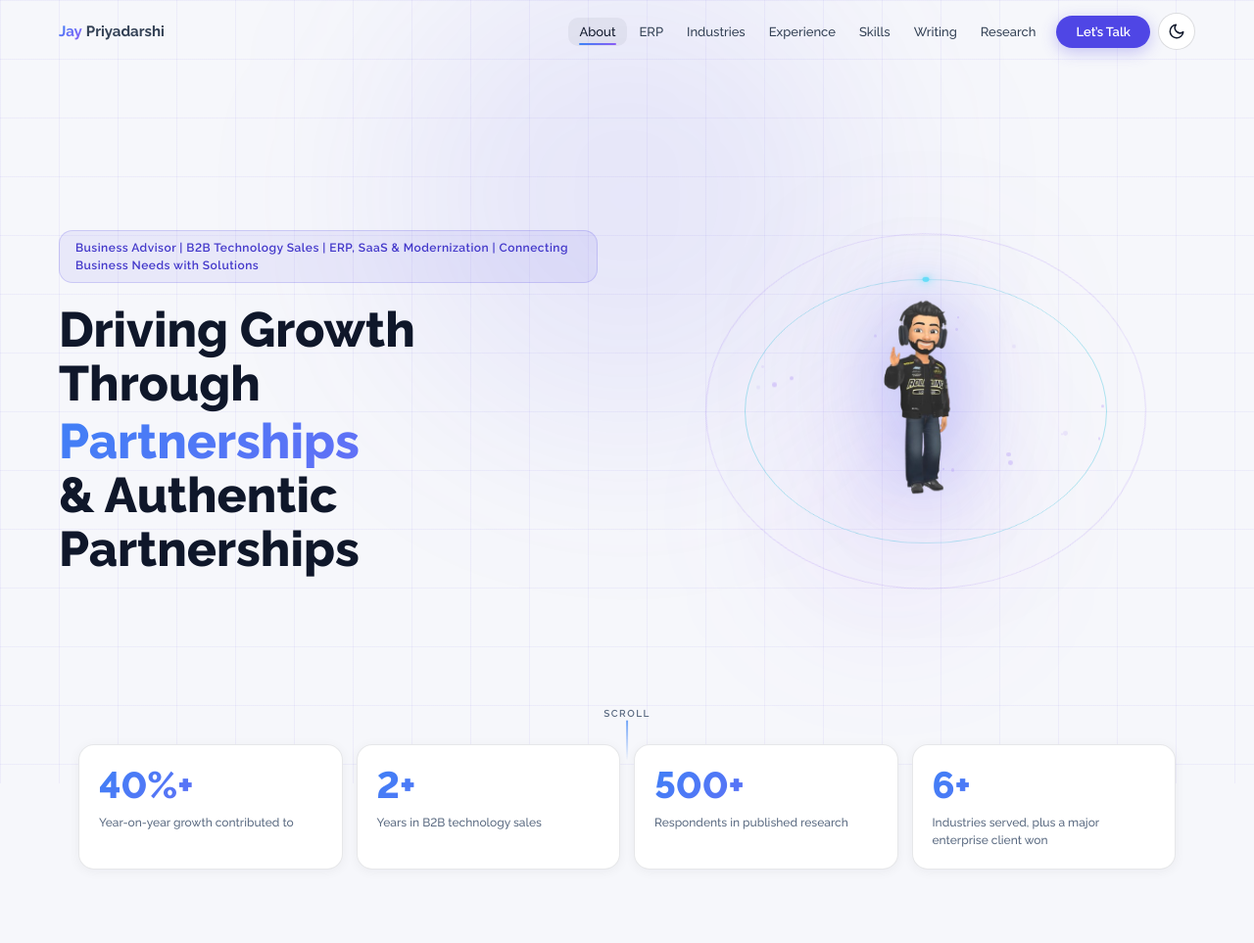
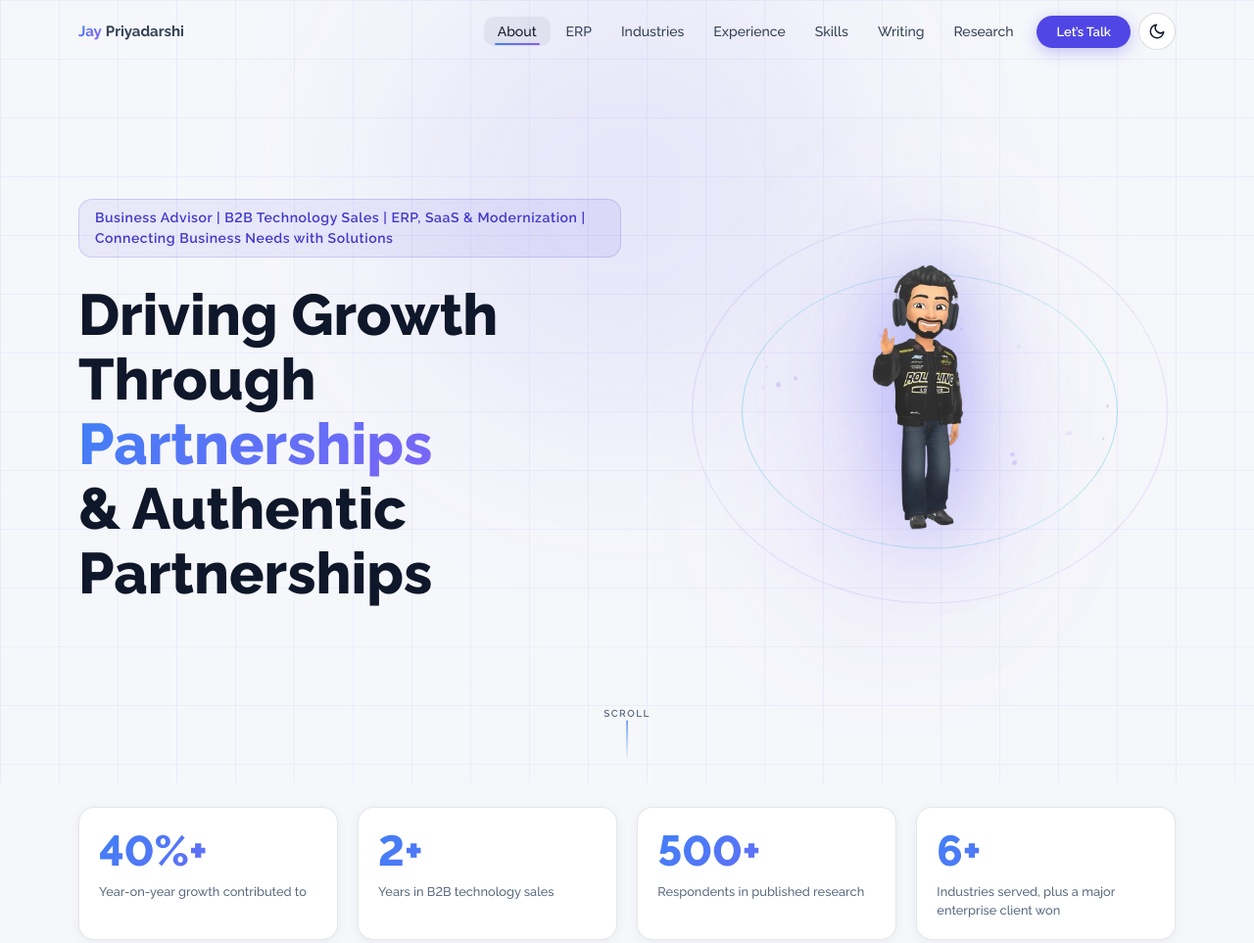
Before and after one commit to Jay-2000-own/jay-priyadarshi-portfolio, a plain HTML site: page index.html in a window 1280 px wide. Shown: the top 963 px of the page at 98% size. Drawn offline with Linux system fonts and the light colour scheme.

Commit message:
Update index.html

```diff
--- a/index.html
+++ b/index.html
@@ -254,6 +254,82 @@ img,svg,video{max-width:100%}
 }
 @media(max-width:360px){.pf{grid-template-columns:1fr}}
 @media(prefers-reduced-motion:reduce){*,*::before,*::after{animation:none!important;transition:none!important}.fu{opacity:1;transform:none}}
+
+/* ===== responsive.css (inlined, loads after everything above) ===== */
+:root{--maxw:1200px;--gutter:20px}
+@media(min-width:768px){:root{--gutter:40px}}
+@media(min-width:1440px){:root{--maxw:1320px}}
+@media(min-width:1920px){:root{--maxw:1520px}}
+@media(min-width:2560px){:root{--maxw:1800px}}
+img,svg,video{max-width:100%}
+html{-webkit-text-size-adjust:100%}
+body{min-width:320px}
+.sec,.ni,.hi{max-width:var(--maxw);padding-left:var(--gutter);padding-right:var(--gutter)}
+.ni{padding-left:max(var(--gutter),env(safe-area-inset-left));padding-right:max(var(--gutter),env(safe-area-inset-right))}
+.hh,.sh2,.ch2,.fat,.rct,.ph1{text-wrap:balance;overflow-wrap:break-word}
+.bt,.fae,.pp{text-wrap:pretty;overflow-wrap:break-word}
+@media(min-width:1440px){section[id]:not(#hero):not(#proof){padding-top:110px!important;padding-bottom:110px!important}}
+@media(max-width:1023px){.nls{display:none}.hbg{display:flex}.nr{display:flex;align-items:center;gap:4px}.nls .tgl{display:none}.mm{max-height:calc(100vh - 64px);overflow-y:auto}}
+@media(min-width:1024px){.mm{display:none!important}.nb{padding:7px 14px;font-size:14px}}
+@media(min-width:1920px){nav{height:72px}.nl{font-size:17px}.nb{font-size:15px}.ncta{font-size:14px;padding:10px 24px}.mm{top:72px}}
+#hero{min-height:clamp(560px,100svh,920px)}
+.hi{min-height:clamp(560px,100svh,920px);padding-top:110px;padding-bottom:70px;grid-template-columns:1fr;gap:32px}
+@media(min-width:900px){.hi{grid-template-columns:1.05fr .95fr;gap:clamp(32px,5vw,90px)}}
+.hh{font-size:clamp(32px,5.4vw,46px);line-height:1.12}
+@media(min-width:900px){.hh{font-size:clamp(40px,4.6vw,64px)}}
+@media(min-width:1920px){.hh{font-size:clamp(64px,3.7vw,84px)}}
+.hhl{display:inline-block;margin:0 .12em 0 0}
+.hs{max-width:min(560px,100%)}
+.tag-role{font-size:clamp(11px,1.1vw,14px);max-width:100%}
+.hbr{margin-bottom:clamp(14px,2vw,26px)}
+.cw{height:clamp(260px,42vw,560px);max-width:640px;margin:0 auto}
+@media(min-width:1920px){.cw{height:640px;max-width:760px}}
+.fig-hero{width:clamp(130px,22vw,260px);height:clamp(206px,35vw,410px)}
+@media(min-width:1920px){.fig-hero{width:300px;height:472px}}
+.r1{width:clamp(210px,30vw,440px);height:clamp(210px,30vw,440px)}
+.r2{width:clamp(260px,38vw,560px);height:clamp(260px,38vw,560px)}
+@media(min-width:1920px){.r1{width:500px;height:500px}.r2{width:640px;height:640px}}
+.oc{overflow:visible}
+@media(max-width:899px){.hi{text-align:center;padding-top:96px}.hbr{justify-content:center}.hs{margin-left:auto;margin-right:auto}#hc{order:-1}.cw{height:clamp(240px,52vw,380px)}.fig-hero{width:clamp(110px,24vw,170px);height:clamp(174px,38vw,270px)}.r1{width:clamp(200px,46vw,320px);height:clamp(200px,46vw,320px)}.r2{width:clamp(240px,56vw,400px);height:clamp(240px,56vw,400px)}}
+@media(max-width:480px){.hi{padding-top:84px;padding-bottom:28px;gap:10px}.cw{height:230px}.fig-hero{width:108px;height:170px}.r1{width:200px;height:200px}.r2{width:250px;height:250px}.tag-role{padding:8px 14px;line-height:1.45}}
+@media(max-height:500px) and (orientation:landscape){#hero,.hi{min-height:auto}.hi{padding-top:84px;padding-bottom:40px}}
+#proof{margin-top:0!important;padding-top:24px!important}
+.pf{grid-template-columns:repeat(2,1fr);gap:clamp(10px,1.6vw,22px)}
+@media(min-width:800px){.pf{grid-template-columns:repeat(4,1fr)}}
+.pfn{font-size:clamp(26px,3.4vw,46px)}
+.pfl{font-size:clamp(11px,1vw,14px)}
+@media(max-width:380px){.pf .pc{padding:14px}.pfl{font-size:11px}}
+.ag{grid-template-columns:1fr;gap:40px}
+@media(min-width:900px){.ag{grid-template-columns:1.1fr .9fr;gap:clamp(40px,6vw,100px)}}
+@media(max-width:599px){#about .bt p,.fae,.pp,.abt{text-align:left;hyphens:manual;-webkit-hyphens:manual}}
+.pg{gap:clamp(10px,1.4vw,18px)}
+@media(max-width:480px){.pg{grid-template-columns:1fr}}
+.tr{gap:8px}
+.og{grid-template-columns:1fr}
+@media(min-width:600px){.og{grid-template-columns:repeat(2,1fr)}}
+@media(min-width:1024px){.og{grid-template-columns:repeat(4,1fr)}}
+@media(min-width:1000px){.og.o3{grid-template-columns:repeat(3,1fr)}}
+#odoo .bt{max-width:min(640px,100%)!important}
+@media(min-width:800px) and (max-width:1023px){.ti{grid-template-columns:140px 1fr;gap:22px}.tll{left:140px}}
+@media(min-width:1440px){.ti{grid-template-columns:210px 1fr}.tll{left:210px}.er{font-size:19px}.ep{font-size:14px}}
+@media(max-width:599px){.ec{padding:16px}.ep{font-size:13px}.etg{font-size:10.5px}}
+.skg{grid-template-columns:1fr}
+@media(min-width:640px){.skg{grid-template-columns:repeat(2,1fr)}}
+@media(max-width:480px){.skc{padding:18px}.skn{font-size:12.5px}}
+.fae{max-width:min(720px,100%)}
+@media(min-width:1440px){.fa,.rc{padding:36px}}
+@media(max-width:480px){.fa,.rc{padding:18px}.fat,.rct{font-size:17px}}
+.cbt{gap:12px}
+@media(max-width:599px){.cbt .bp{width:100%;max-width:340px;justify-content:center}}
+.cg{max-width:min(980px,100%)}
+@media(min-width:1000px){.cg{grid-template-columns:repeat(3,1fr)}}
+@media(min-width:600px) and (max-width:999px){.cca:last-child{grid-column:1/-1}}
+.ccv{white-space:normal;overflow-wrap:anywhere;text-overflow:clip}
+.pw{max-width:min(820px,100%)}
+@media(min-width:1440px){.pw{max-width:900px}.pp{font-size:16px}}
+@media(max-width:599px){.pau{flex-direction:row;padding:14px}.mh{padding:12px 16px}.mnb{font-size:10px}}
+@media(hover:none) and (pointer:coarse){.nb,.ml,.mcl,.hbg,.ncta,.bp{min-height:44px}.tgl{width:44px;height:44px}.pc:hover,.ec:hover,.fa:hover,.rc:hover,.cca:hover{transform:none}}
+footer{padding-bottom:max(26px,env(safe-area-inset-bottom))}
 </style>
 </head>
 <body>
```
